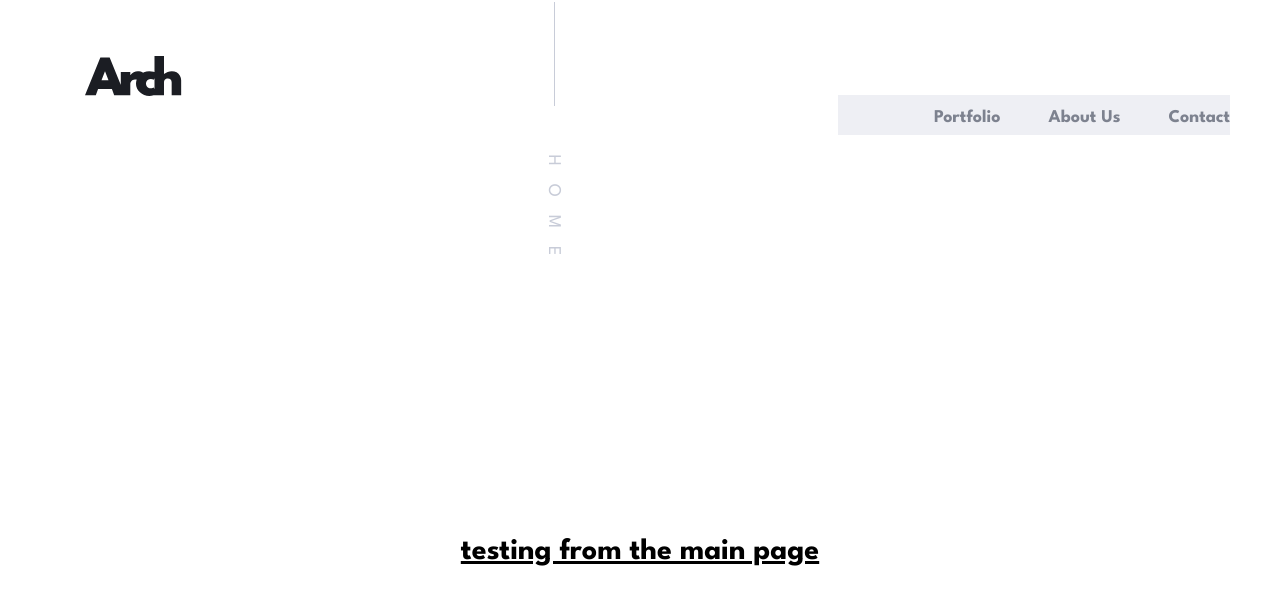
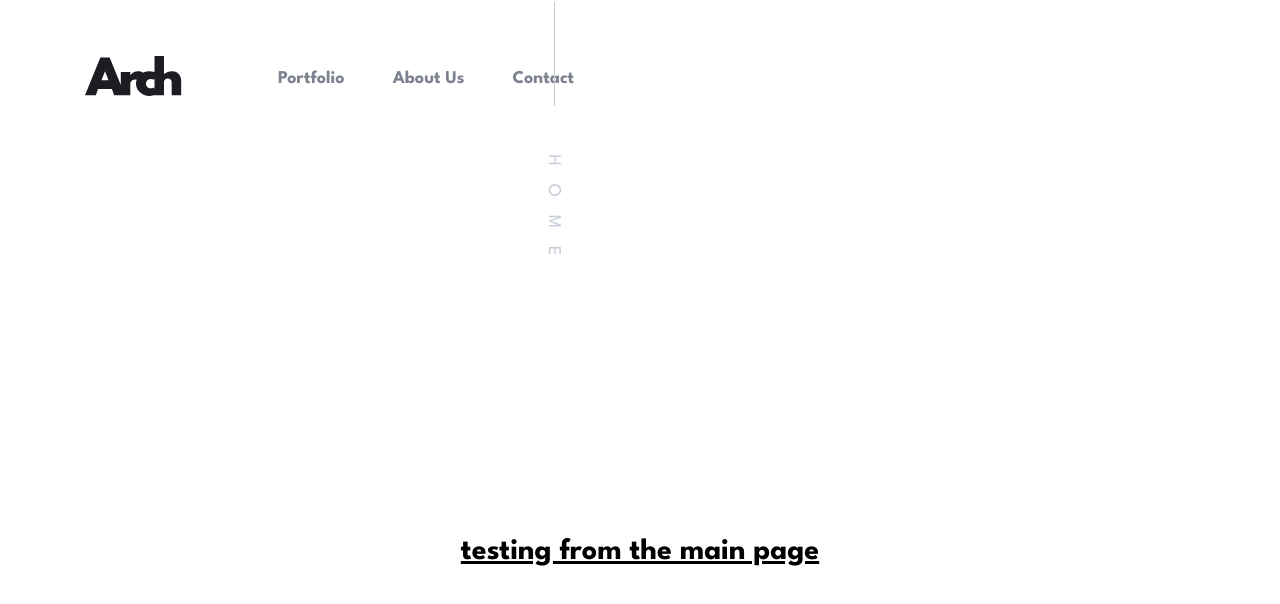
Before and after one commit to Eileenpk/Arch-Studio, a Next.js app: page / in a window 1280 px wide. Shown: the top 604 px of the page. Built offline with nearby package versions, Linux system fonts and the light colour scheme.

Commit message:
fix: z-index issue with transition on mobile nav, and mobile styles being applyed to tablet and desktop in conditional statement

```diff
--- a/app/components/Nav.js
+++ b/app/components/Nav.js
@@ -10,7 +10,7 @@ export default function Nav() {
   const [isClosing, setIsClosing] = useState(false);
 
   function handleClick() {
-    if (navIsOpen) {
+    if (navIsOpen && width < 768) {
       Transition(setIsClosing, 500);
       setTimeout(() => {
         setNavIsOpen(false)
@@ -100,8 +100,8 @@ export default function Nav() {
       )}
       {navIsOpen ? (
         <div
-          className={`w-[91vw] h-[235px] pl-12 pt-[39px] md:pt-0 md:w-fit md:h-10 md:pl-[78px] xl:pl-24 ${
-            isActive ? styles.active : styles.mobileNav
+          className={`w-[91vw] h-[235px] pl-12 pt-[39px] md:pt-0 md:w-fit md:h-10 md:pl-[78px] xl:pl-24 ${navIsOpen && width < 768 ? styles.mobileNav : "" } ${
+            isActive ? styles.active : ""
           } ${
             isClosing ? styles.closing : ""
           }`}
```
